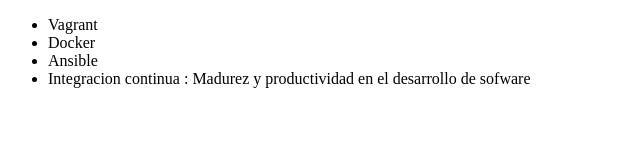
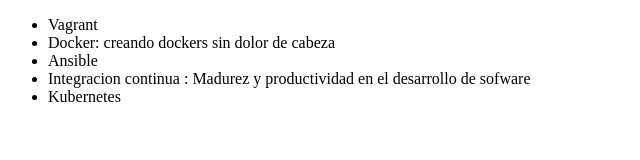
Before and after one commit to omarnn322/alura_git, a plain HTML site: page index.html in a window 1280 px wide. Shown: the whole page, without its empty margins (0-640 px from the left). Drawn offline with Linux system fonts and the light colour scheme.

Commit message:
commit generando 2do conflicto

```diff
--- a/index.html
+++ b/index.html
@@ -2,14 +2,15 @@
 <html lang = "en">
 <head>
      <meta charset = "UTF-8">
-     <title> Lista de Cursos DEVops de Alura : segunda modificación titulo , generando conflictos</title>
+     <title> titulo con conflicto segundo intentto</title>
 </head>
 <body>
      <ul>
          <li> Vagrant </li>
-         <li> Docker</li>
+         <li> Docker: creando dockers sin dolor de cabeza</li>
          <li> Ansible </li>
          <li> Integracion continua : Madurez y productividad en el desarrollo de sofware</li>
+         <li> Kubernetes</li>
      </ul>
 </body>
 </html>
```
